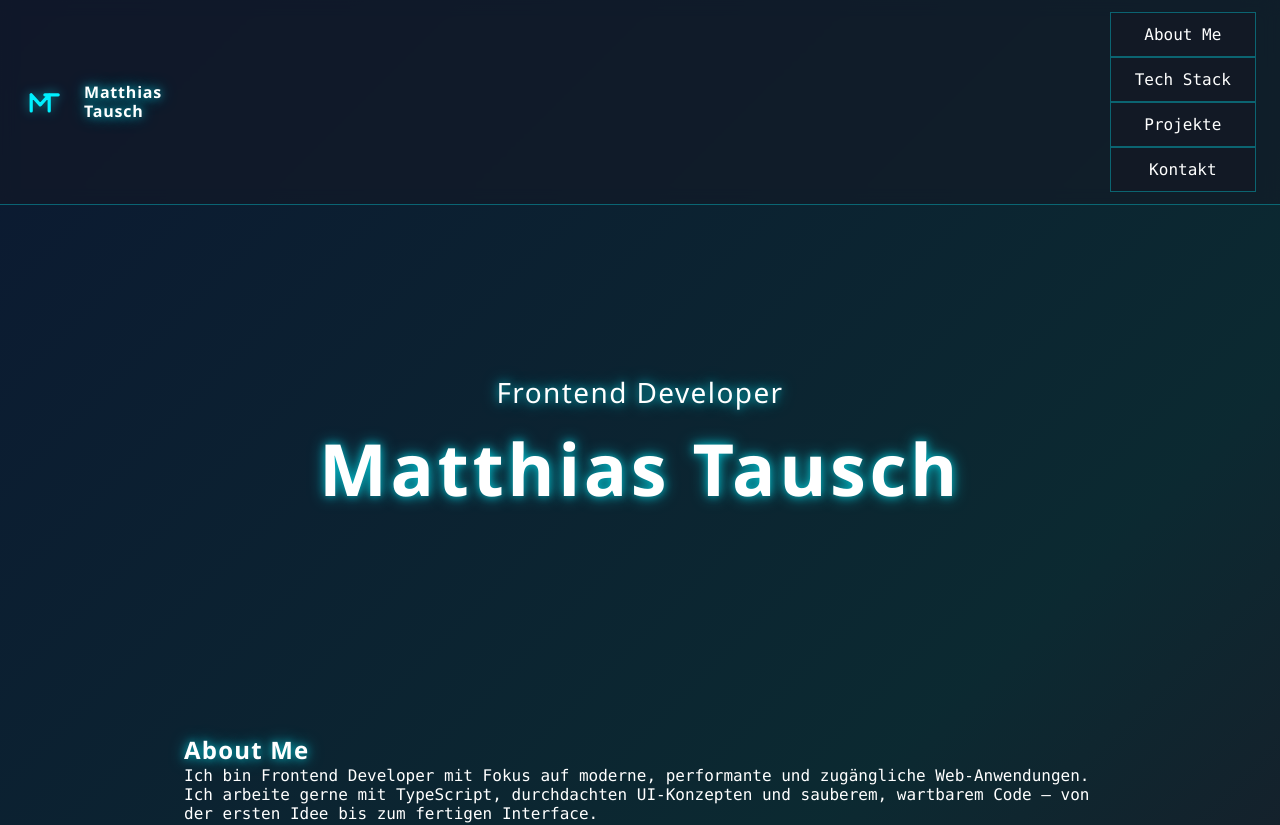
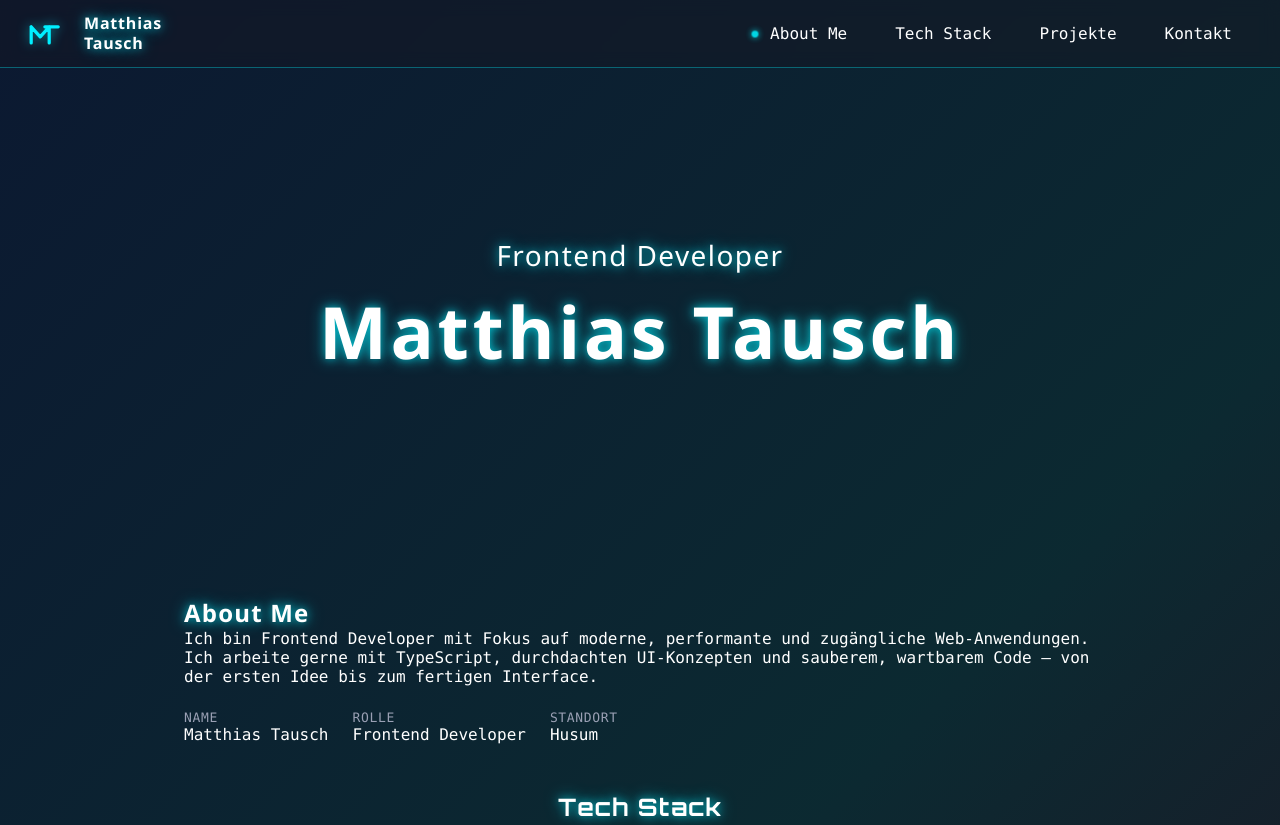
Before and after one commit to BlissCrimson/Portfolio, an Angular app: page / in a window 1280 px wide. Shown: the top 825 px of the page. Built offline with nearby package versions, Linux system fonts and the light colour scheme.

Commit message:
feat: enhance navbar component with dynamic links and active state; update styles for improved layout and interaction

```diff
--- a/src/app/layout/navbar/navbar.html
+++ b/src/app/layout/navbar/navbar.html
@@ -1,8 +1,15 @@
-<nav>
-  <ul>
-    <li><a class="btn--neon" routerLink="/" fragment="about"><span>About Me</span></a></li>
-    <li><a class="btn--neon" routerLink="/" fragment="techstack"><span>Tech Stack</span></a></li>
-    <li><a class="btn--neon" routerLink="/" fragment="projects"><span>Projekte</span></a></li>
-    <li><a class="btn--neon" routerLink="/" fragment="contact"><span>Kontakt</span></a></li>
+<nav class="nav">
+  <ul class="nav__list">
+    @for (link of links; track link.id) {
+      <li class="nav__item">
+        @if (active() === link.id) {
+          <span class="btn__nav--point"></span>
+        }
+        <a class="btn btn__nav" routerLink="/" [fragment]="link.id"
+           [class.is-active]="active() === link.id">
+          <span>{{ link.label }}</span>
+        </a>
+      </li>
+    }
   </ul>
 </nav>
--- a/src/app/layout/navbar/navbar.scss
+++ b/src/app/layout/navbar/navbar.scss
@@ -0,0 +1,59 @@
+@use '../../../styles/abstract/indexAbstract' as abstract;
+
+@keyframes pulseDot {
+  0%,
+  100% {
+    opacity: 1;
+    transform: scale(1);
+  }
+  50% {
+    opacity: 0.5;
+    transform: scale(1.5);
+  }
+}
+
+.nav {
+  &__list {
+    display: flex;
+    flex-direction: row;
+  }
+
+  &__item {
+    position: relative;
+  }
+}
+
+.btn {
+  @include abstract.flex-center;
+
+  &__nav {
+    padding: abstract.px-to-rem(12) abstract.px-to-rem(24);
+    color: var(--color-text);
+    cursor: pointer;
+    transition:
+      color 200ms ease-in-out,
+      border-color 200ms ease-in-out,
+      text-shadow 200ms ease-in-out,
+      box-shadow 200ms ease-in-out;
+
+    &--point {
+      position: absolute;
+      left: 6px;
+      top: calc(50% - 3px);
+      width: 6px;
+      height: 6px;
+      border-radius: 50%;
+      background: #00f0ff;
+      box-shadow: 0 0 6px #00f0ff;
+      animation: pulseDot 1.5s ease-in-out infinite;
+    }
+
+    &:hover,
+    &:focus-visible {
+      color: var(--color-primary);
+      text-shadow:
+        0 0 4px var(--color-primary-glow),
+        0 0 10px var(--color-primary-glow);
+    }
+  }
+}
--- a/src/app/layout/navbar/navbar.ts
+++ b/src/app/layout/navbar/navbar.ts
@@ -1,4 +1,4 @@
-import { Component } from '@angular/core';
+import { Component, HostListener, signal } from '@angular/core';
 import { RouterLink } from '@angular/router';
 
 @Component({
@@ -7,4 +7,43 @@ import { RouterLink } from '@angular/router';
   styleUrl: './navbar.scss',
   templateUrl: './navbar.html',
 })
-export class Navbar {}
+export class Navbar {
+  links = [
+    { id: 'about', label: 'About Me' },
+    { id: 'techstack', label: 'Tech Stack' },
+    { id: 'projects', label: 'Projekte' },
+    { id: 'contact', label: 'Kontakt' },
+  ];
+  active = signal('');
+  private observer?: IntersectionObserver;
+
+@HostListener('window:scroll')
+  onScroll() {
+    const line = window.innerHeight * 0.4;
+    let current = '';
+    for (const l of this.links) {
+      const el = document.getElementById(l.id);
+      if (el && el.getBoundingClientRect().top <= line) current = l.id;
+    }
+    this.active.set(current);
+  }
+
+  // ngAfterViewInit() {
+  //   this.observer = new IntersectionObserver(
+  //     (entries) => {
+  //       for (const e of entries) {
+  //         if (e.isIntersecting) this.active.set(e.target.id);
+  //       }
+  //     },
+  //     { rootMargin: '-40% 0px -50% 0px' },
+  //   );
+  //   this.links.forEach((l) => {
+  //     const el = document.getElementById(l.id);
+  //     if (el) this.observer!.observe(el);
+  //   });
+  // }
+
+  // ngOnDestroy() {
+  //   this.observer?.disconnect();
+  // }
+}
--- a/src/app/pages/home/tech-stack/tech-stack.scss
+++ b/src/app/pages/home/tech-stack/tech-stack.scss
@@ -1,9 +1,14 @@
 @use '../../../../styles/abstract/indexAbstract' as mx;
 
 .techstack {
-  // @include indexAbstract.flex-row;
+
+  // @include mx.flex-row;
+
   width: 100%;
-  gap: 20px;
+
+  display: flex;
+  flex-direction: column;
+  align-items: center;
 
   &__area {
     @include mx.flex-row-wrap;
@@ -11,6 +16,7 @@
 
     display: flex;
     flex-wrap: wrap;
+    justify-content: center;
     gap: 20px;
   }
 
@@ -21,10 +27,12 @@
       0 0 8px var(--color-primary-glow),
       0 0 16px var(--color-primary-glow);
     letter-spacing: 0.05em;
+
   }
 }
 
 .skills {
+  margin: 20px;
   display: flex;
   flex-wrap: wrap;
   gap: 1.5rem;
@@ -32,12 +40,14 @@
   &__area {
     width: 500px;
     height: 200px;
+
     border: 0.5px solid var(--color-border);
     justify-content: center;
     margin-inline: auto;
   }
 
   &__list {
+
     display: flex;
     flex-wrap: wrap;
     gap: 1.5rem;
--- a/src/styles/components/_buttons.scss
+++ b/src/styles/components/_buttons.scss
@@ -1,11 +1,12 @@
-@use "../abstract/indexAbstract";
+@use '../abstract/indexAbstract';
 
-.btn--neon {
+.btn {
+  &--neon {
     @include indexAbstract.flex-center;
 
     padding: indexAbstract.px-to-rem(12) indexAbstract.px-to-rem(24);
     background-color: var(--color-surface-alt);
-  border: 1px solid var(--color-border);
+    // border: 1px solid var(--color-border);
     color: var(--color-text);
     cursor: pointer;
     transition:
@@ -18,10 +19,13 @@
     &:focus-visible {
       color: var(--color-primary);
       border-color: var(--color-primary);
-    text-shadow: 0 0 4px var(--color-primary-glow), 0 0 10px var(--color-primary-glow);
+      text-shadow:
+        0 0 4px var(--color-primary-glow),
+        0 0 10px var(--color-primary-glow);
       box-shadow:
         0 0 6px var(--color-primary-glow),
         0 0 18px var(--color-primary-glow),
         inset 0 0 10px var(--color-primary-glow);
     }
   }
+}
```
Lines whose indentation alone changed are shown as unchanged.
